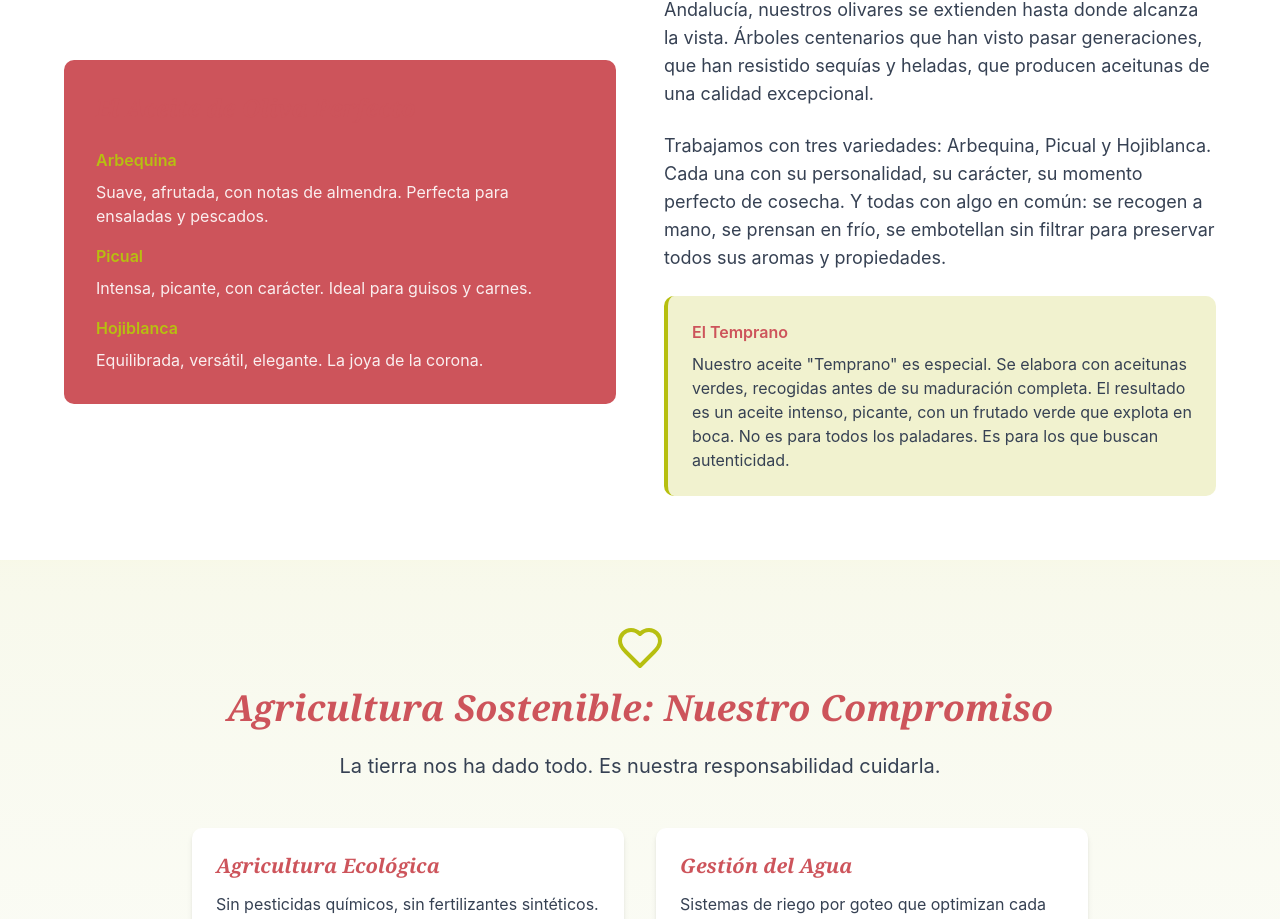
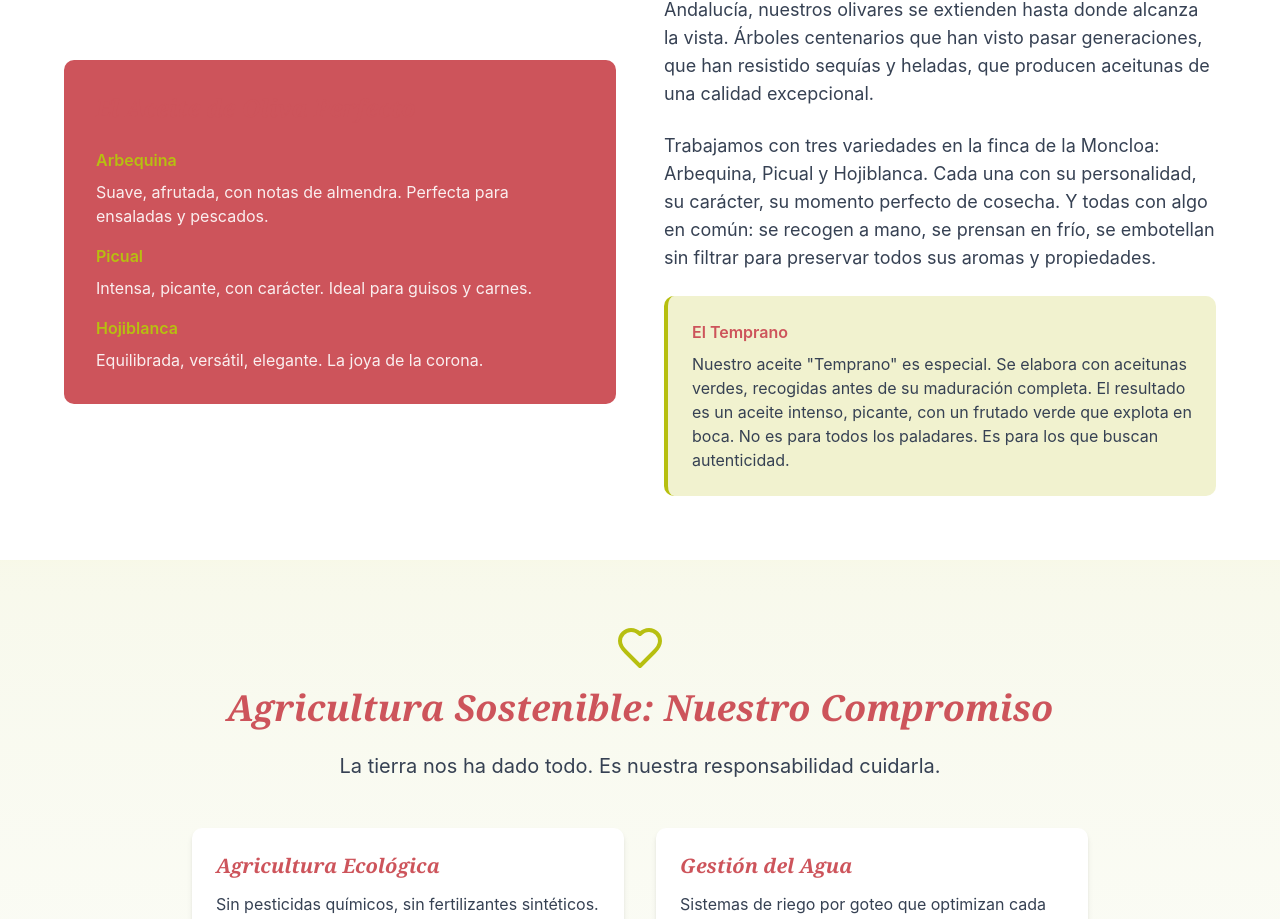
Before and after one commit to bigman1973/mikels-earth-frontend, a React (Vite) app: page /nuestra-tierra in a window 1280 px wide. Shown: the part 1990-2909 px from the top of the page. Built offline with nearby package versions, Linux system fonts and the light colour scheme.

Commit message:
feat: Añadir 'en la finca de la Moncloa' en página Nuestra Tierra

```diff
--- a/src/pages/NuestraTierra.jsx
+++ b/src/pages/NuestraTierra.jsx
@@ -152,7 +152,7 @@ const NuestraTierra = () => {
                 </p>
 
                 <p className="text-lg text-gray-700">
-                  Trabajamos con tres variedades: Arbequina, Picual y Hojiblanca. Cada una
+                  Trabajamos con tres variedades en la finca de la Moncloa: Arbequina, Picual y Hojiblanca. Cada una
                   con su personalidad, su carácter, su momento perfecto de cosecha. Y todas
                   con algo en común: se recogen a mano, se prensan en frío, se embotellan
                   sin filtrar para preservar todos sus aromas y propiedades.
```
